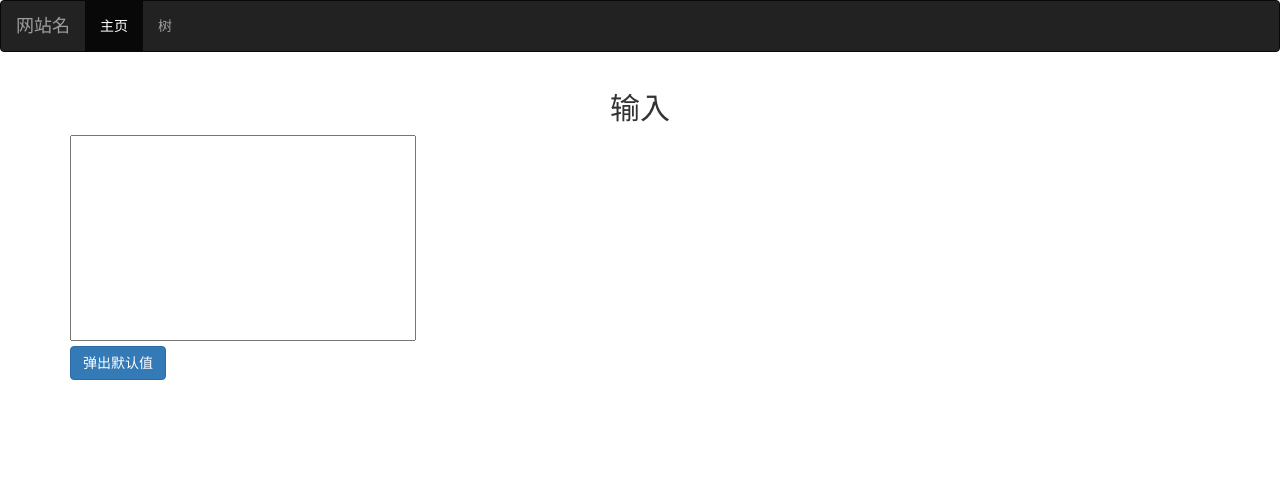
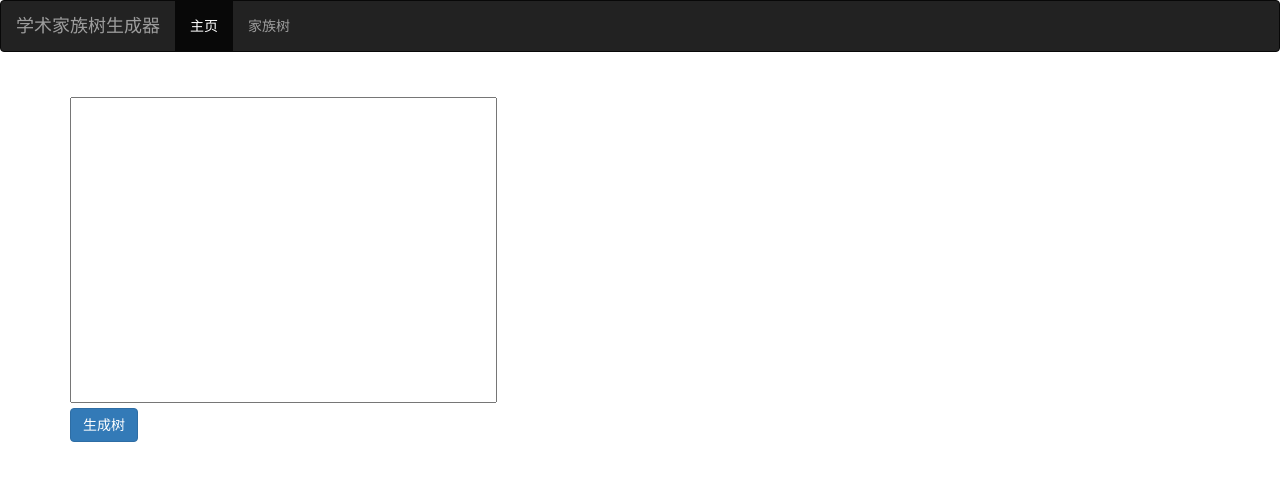
Before and after one commit to ThinMoon/031702541-031702543, a plain HTML site: page JStext.html in a window 1280 px wide. Drawn offline with nearby package versions, Linux system fonts and the light colour scheme.

Commit message:
UI界面进行了优化

```diff
--- a/JStext.html
+++ b/JStext.html
@@ -35,12 +35,12 @@
                 <span class="icon-bar"></span>
                 <span class="icon-bar"></span>
             </button>
-            <a class="navbar-brand" href="#">网站名</a>
+            <a class="navbar-brand" href="#">学术家族树生成器</a>
             </div>
             <div class="collapse navbar-collapse" id="myNavbar">
             <ul class="nav navbar-nav">
                 <li class="active"><a href="#">主页</a></li>
-                <li><a href="#">树</a></li>
+                <li><a href="#">家族树</a></li>
             </ul>
             </div>
         </div>
@@ -48,10 +48,10 @@
 
 
     <div class="container">
-        <h2 style="text-align: center">输入</h2>
-        <textarea id="myTextarea" cols="40" rows="10"></textarea>
+        <label>输入符合规则的信息</label><br>
+        <textarea id="myTextarea" cols="50" rows="15"></textarea>
         <br>
-        <button type="button" class="btn btn-primary"  onclick="getStr()">弹出默认值</button>
+        <button type="button" class="btn btn-primary"  onclick="getStr()">生成树</button>
     </div>
 
 
--- a/css/style.css
+++ b/css/style.css
@@ -117,3 +117,6 @@ img.float {
     background-repeat:repeat-x;
     background-size: cover;
 }
+label {
+    color: #fff;
+}
```
Also changed, not shown: index.html (+2 -2 lines).
